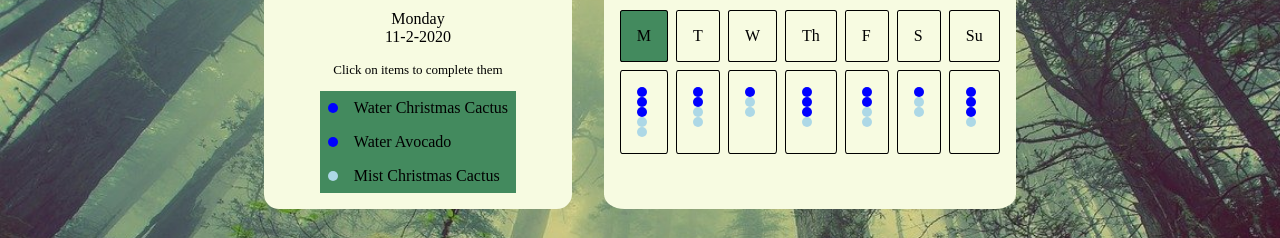
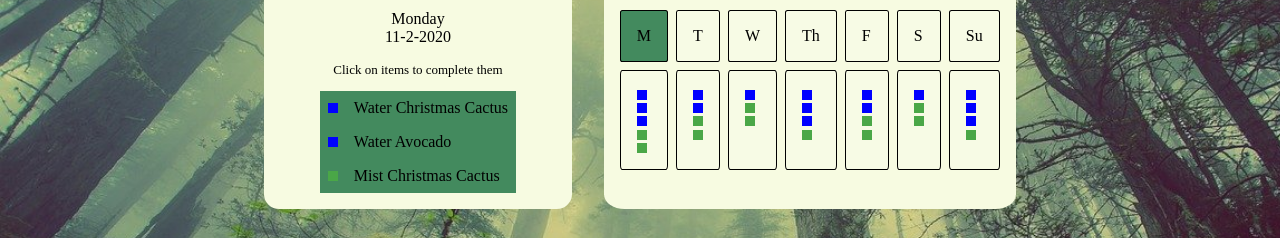
Before and after one commit to TB0x0/HCIPlantApp, a plain HTML site: page public/index.html in a window 1280 px wide. Shown: the part 142-380 px from the top of the page. Drawn offline with Linux system fonts and the light colour scheme.

Commit message:
Modified CSS properties

```diff
--- a/public/css/custom.css
+++ b/public/css/custom.css
@@ -28,7 +28,7 @@ h1 {
 }
 
 .calendar-item {
-  background-color: #F7FBE1;
+  background-color: #F7FBE5;
   border: 1px solid black;
   border-radius: 5%;
   padding: 1em;
@@ -39,18 +39,18 @@ h1 {
   height: 10px;
   width: 10px;
   background-color:blue;
-  border-radius: 50%;
   display: grid;
   grid-template-columns: auto;
+  margin-top: .2em;
 }
 
 .lightbluedot {
   height: 10px;
   width: 10px;
-  background-color:lightblue;
-  border-radius: 50%;
+  background-color:rgb(74, 167, 71);
   display: grid;
   grid-template-columns: auto;
+  margin-top: .2em;
 }
 
 .dayshader {
```
